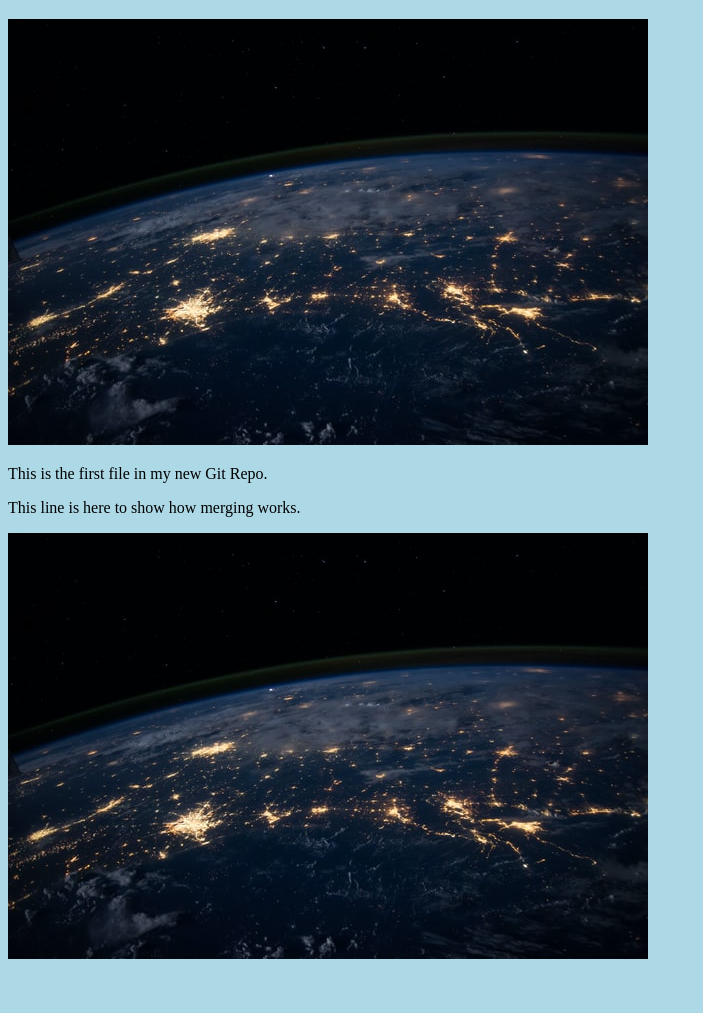
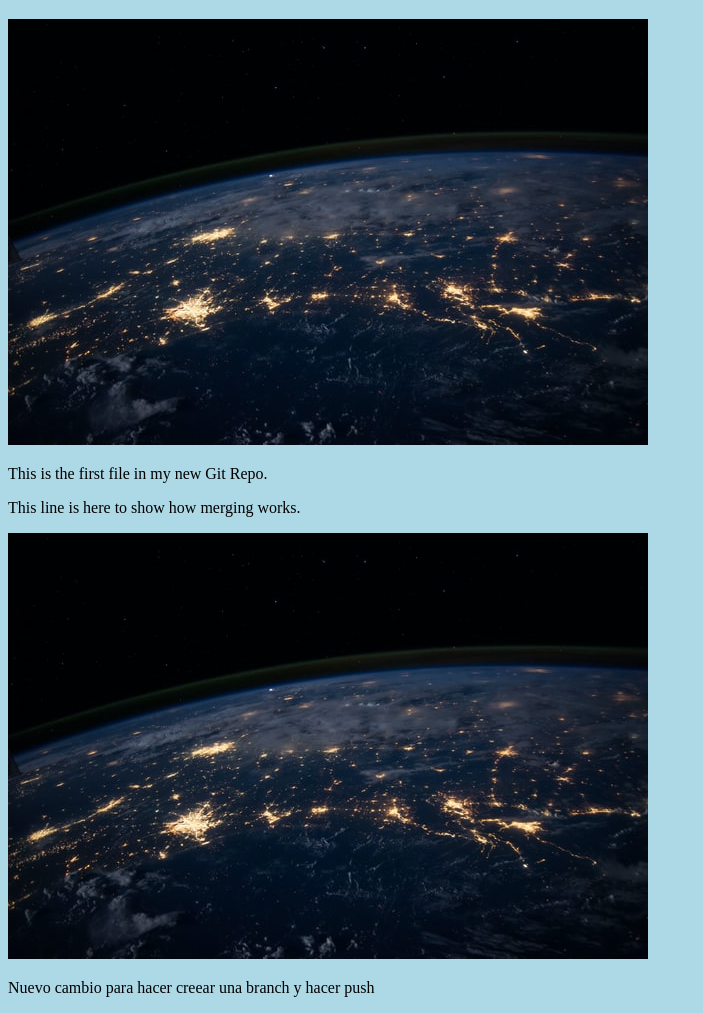
Before and after one commit to jealre/git2, a plain HTML site: page index.html in a window 1280 px wide. Shown: the part 61-1074 px from the top of the page, without its empty margins (0-703 px from the left). Before the commit the page ends 1032 px from the top, so only its background shows below. Drawn offline with Linux system fonts and the light colour scheme.

Commit message:
Actualizar para probar nueva branch en github
y actualizar la información en git

```diff
--- a/index.html
+++ b/index.html
@@ -12,6 +12,7 @@
 <p>This is the first file in my new Git Repo.</p>
 <p>This line is here to show how merging works.</p>
 <div><img src="img_hello_git.jpg" alt="Hello Git" style="width:100%;max-width:640px"></div>
+ <p>Nuevo cambio para hacer creear una branch y hacer push</p>
 
 </body>
 </html>
```
